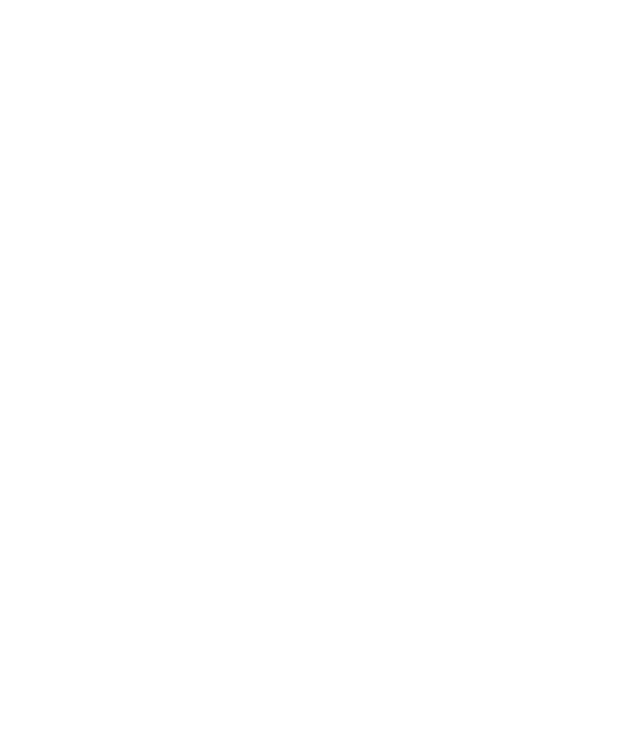
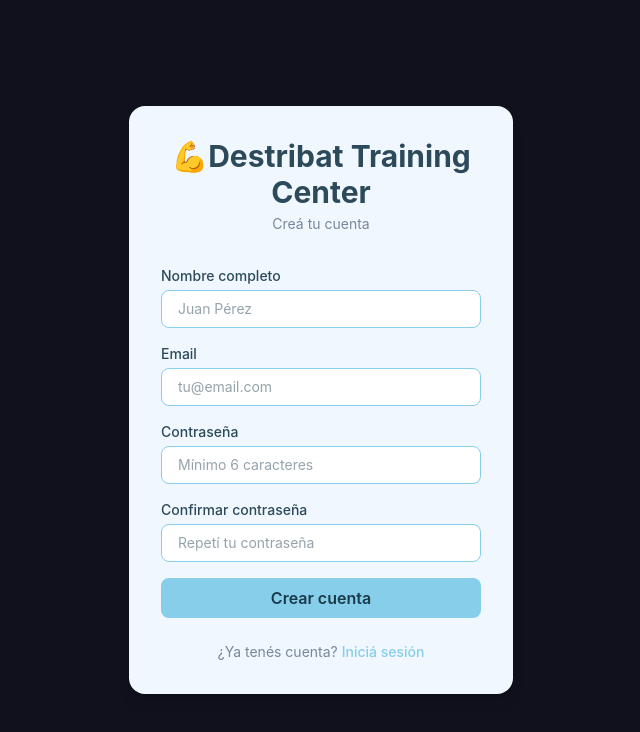
Before and after one commit to JonathanBenitezh1/gym-app, a React (Vite) app: page /registro in a window 1280 px wide. Before the commit this address had no page. Shown: the top 732 px of the page, without its empty margins (319-959 px from the left). Built offline with nearby package versions, Linux system fonts and the light colour scheme.

Commit message:
f.login&registroFront

```diff
--- a/src/App.jsx
+++ b/src/App.jsx
@@ -2,15 +2,17 @@
 
 // Páginas (las vamos a crear de a poco)
 import Login from './pages/Login'
+import Registro from './pages/Registro'
 import Horarios from './pages/Horarios'
 import MisReservas from './pages/MisReservas'
-import PanelPC from './pages/admin/PanelPc'
+import PanelPC from './pages/admin/PanelPC'
 
 function App() {
   return (
     <BrowserRouter>
       <Routes>
         <Route path="/"          element={<Login />} />
+        <Route path="/registro"  element={<Registro />} />
         <Route path="/horarios"  element={<Horarios />} />
         <Route path="/reservas"  element={<MisReservas />} />
         <Route path="/panel-gym" element={<PanelPC />} />
--- a/src/index.css
+++ b/src/index.css
@@ -1 +1,6 @@
 @import "tailwindcss" ;
+
+:root {
+  --color-fondo: #778899;
+  --color-primario: #87CEEB;
+}
--- a/src/pages/Horarios.jsx
+++ b/src/pages/Horarios.jsx
@@ -0,0 +1,4 @@
+function Horarios() {
+  return <div>Horarios</div>
+}
+export default Horarios
--- a/src/pages/Login.jsx
+++ b/src/pages/Login.jsx
@@ -1,9 +1,141 @@
+import { useState } from 'react'
+import { useNavigate } from 'react-router-dom'
+
 function Login() {
+  const [email, setEmail] = useState('')
+  const [password, setPassword] = useState('')
+  const [error, setError] = useState('')
+  const [loading, setLoading] = useState(false)
+
+  const handleSubmit = async (e) => {
+    e.preventDefault()
+
+    if (!email || !password) {
+      setError('Completá todos los campos')
+      return
+    }
+
+    setError('')
+    setLoading(true)
+
+    console.log('Intentando login con:', { email, password })
+
+    await new Promise(resolve => setTimeout(resolve, 1000))
+
+    setLoading(false)
+    alert('¡Formulario listo! Pronto conectamos con el backend.')
+  }
+    const navigate = useNavigate()
   return (
-    <div className="min-h-screen flex items-center justify-center bg-gray-50">
-      <div className="bg-white p-8 rounded-2xl shadow text-center">
-        <h1 className="text-2xl font-bold text-gray-800 mb-2">GymApp</h1>
-        <p className="text-gray-500">Pantalla de login — próximamente</p>
+    <div
+      className="min-h-screen flex items-center justify-center px-4"
+      style={{ backgroundColor: '#02020eef' }}
+    >
+      <div
+        className="w-full max-w-sm rounded-2xl shadow-lg p-8"
+        style={{ backgroundColor: '#f0f7ff' }}
+      >
+
+        {/* Título */}
+        <div className="text-center mb-8">
+          <h1
+            className="text-3xl font-bold"
+            style={{ color: '#2c4a5a' }}
+          >
+            💪Destribat Training Center
+          </h1>
+          <p
+            className="mt-1 text-sm"
+            style={{ color: '#778899' }}
+          >
+            Ingresá a tu cuenta
+          </p>
+        </div>
+
+        {/* Formulario */}
+        <form onSubmit={handleSubmit} className="flex flex-col gap-4">
+
+          {/* Email */}
+          <div className="flex flex-col gap-1">
+            <label
+              className="text-sm font-medium"
+              style={{ color: '#2c4a5a' }}
+            >
+              Email
+            </label>
+            <input
+              type="email"
+              placeholder="tu@email.com"
+              value={email}
+              onChange={(e) => setEmail(e.target.value)}
+              className="rounded-lg px-4 py-2 text-sm outline-none border"
+              style={{
+                borderColor: '#87CEEB',
+                color: '#2c4a5a',
+                backgroundColor: '#ffffff'
+              }}
+            />
+          </div>
+
+          {/* Contraseña */}
+          <div className="flex flex-col gap-1">
+            <label
+              className="text-sm font-medium"
+              style={{ color: '#2c4a5a' }}
+            >
+              Contraseña
+            </label>
+            <input
+              type="password"
+              placeholder="••••••••"
+              value={password}
+              onChange={(e) => setPassword(e.target.value)}
+              className="rounded-lg px-4 py-2 text-sm outline-none border"
+              style={{
+                borderColor: '#87CEEB',
+                color: '#2c4a5a',
+                backgroundColor: '#ffffff'
+              }}
+            />
+          </div>
+
+          {/* Error */}
+          {error && (
+            <p className="text-sm text-center" style={{ color: '#e05555' }}>
+              {error}
+            </p>
+          )}
+
+          {/* Botón */}
+          <button
+            type="submit"
+            disabled={loading}
+            className="font-semibold py-2 rounded-lg transition-opacity"
+            style={{
+              backgroundColor: loading ? '#b0d8ed' : '#B0C4DE',
+              color: '#1a3a4a'
+            }}
+          >
+            {loading ? 'Ingresando...' : 'Ingresar'}
+          </button>
+
+        </form>
+
+        {/* Registro */}
+        <p
+          className="text-center text-sm mt-6"
+          style={{ color: '#778899' }}
+        >
+          ¿No tenés cuenta?{' '}
+         <span
+            className="cursor-pointer hover:underline font-medium"
+            style={{ color: '#87CEEB' }}
+            onClick={() => navigate('/registro')}
+          >
+        Registrate
+      </span>
+        </p>
+
       </div>
     </div>
   )
--- a/src/pages/MisReservas.jsx
+++ b/src/pages/MisReservas.jsx
@@ -0,0 +1,4 @@
+function MisReservas() {
+  return <div>Mis Reservas</div>
+}
+export default MisReservas
--- /dev/null
+++ b/src/pages/Registro.jsx
@@ -0,0 +1,176 @@
+import { useState } from 'react'
+import { useNavigate } from 'react-router-dom'
+
+function Registro() {
+  const [nombre, setNombre] = useState('')
+  const [email, setEmail] = useState('')
+  const [password, setPassword] = useState('')
+  const [confirmar, setConfirmar] = useState('')
+  const [error, setError] = useState('')
+  const [loading, setLoading] = useState(false)
+
+  // useNavigate nos permite cambiar de pantalla por código
+  // Por ejemplo: navigate('/horarios') lleva al usuario a esa ruta
+  const navigate = useNavigate()
+
+  const handleSubmit = async (e) => {
+    e.preventDefault()
+
+    // Validaciones
+    if (!nombre || !email || !password || !confirmar) {
+      setError('Completá todos los campos')
+      return
+    }
+
+    if (password.length < 6) {
+      setError('La contraseña debe tener al menos 6 caracteres')
+      return
+    }
+
+    if (password !== confirmar) {
+      setError('Las contraseñas no coinciden')
+      return
+    }
+
+    setError('')
+    setLoading(true)
+
+    // Por ahora simulamos el registro
+    // Acá después va la llamada al backend
+    console.log('Registrando usuario:', { nombre, email, password })
+
+    await new Promise(resolve => setTimeout(resolve, 1000))
+
+    setLoading(false)
+
+    // Después del registro exitoso redirigimos al login
+    alert('¡Registro exitoso! Ahora podés iniciar sesión.')
+    navigate('/')
+  }
+
+  return (
+    <div
+      className="min-h-screen flex items-center justify-center px-4"
+      style={{ backgroundColor: '#02020eef' }}
+    >
+      <div
+        className="w-full max-w-sm rounded-2xl shadow-lg p-8"
+        style={{ backgroundColor: '#f0f7ff' }}
+      >
+
+        {/* Título */}
+        <div className="text-center mb-8">
+          <h1
+            className="text-3xl font-bold"
+            style={{ color: '#2c4a5a' }}
+          >
+            💪Destribat Training Center
+          </h1>
+          <p className="mt-1 text-sm" style={{ color: '#778899' }}>
+            Creá tu cuenta
+          </p>
+        </div>
+
+        {/* Formulario */}
+        <form onSubmit={handleSubmit} className="flex flex-col gap-4">
+
+          {/* Nombre */}
+          <div className="flex flex-col gap-1">
+            <label className="text-sm font-medium" style={{ color: '#2c4a5a' }}>
+              Nombre completo
+            </label>
+            <input
+              type="text"
+              placeholder="Juan Pérez"
+              value={nombre}
+              onChange={(e) => setNombre(e.target.value)}
+              className="rounded-lg px-4 py-2 text-sm outline-none border"
+              style={{ borderColor: '#87CEEB', color: '#2c4a5a', backgroundColor: '#ffffff' }}
+            />
+          </div>
+
+          {/* Email */}
+          <div className="flex flex-col gap-1">
+            <label className="text-sm font-medium" style={{ color: '#2c4a5a' }}>
+              Email
+            </label>
+            <input
+              type="email"
+              placeholder="tu@email.com"
+              value={email}
+              onChange={(e) => setEmail(e.target.value)}
+              className="rounded-lg px-4 py-2 text-sm outline-none border"
+              style={{ borderColor: '#87CEEB', color: '#2c4a5a', backgroundColor: '#ffffff' }}
+            />
+          </div>
+
+          {/* Contraseña */}
+          <div className="flex flex-col gap-1">
+            <label className="text-sm font-medium" style={{ color: '#2c4a5a' }}>
+              Contraseña
+            </label>
+            <input
+              type="password"
+              placeholder="Mínimo 6 caracteres"
+              value={password}
+              onChange={(e) => setPassword(e.target.value)}
+              className="rounded-lg px-4 py-2 text-sm outline-none border"
+              style={{ borderColor: '#87CEEB', color: '#2c4a5a', backgroundColor: '#ffffff' }}
+            />
+          </div>
+
+          {/* Confirmar contraseña */}
+          <div className="flex flex-col gap-1">
+            <label className="text-sm font-medium" style={{ color: '#2c4a5a' }}>
+              Confirmar contraseña
+            </label>
+            <input
+              type="password"
+              placeholder="Repetí tu contraseña"
+              value={confirmar}
+              onChange={(e) => setConfirmar(e.target.value)}
+              className="rounded-lg px-4 py-2 text-sm outline-none border"
+              style={{ borderColor: '#87CEEB', color: '#2c4a5a', backgroundColor: '#ffffff' }}
+            />
+          </div>
+
+          {/* Error */}
+          {error && (
+            <p className="text-sm text-center" style={{ color: '#e05555' }}>
+              {error}
+            </p>
+          )}
+
+          {/* Botón */}
+          <button
+            type="submit"
+            disabled={loading}
+            className="font-semibold py-2 rounded-lg transition-opacity"
+            style={{
+              backgroundColor: loading ? '#b0d8ed' : '#87CEEB',
+              color: '#1a3a4a'
+            }}
+          >
+            {loading ? 'Registrando...' : 'Crear cuenta'}
+          </button>
+
+        </form>
+
+        {/* Volver al login */}
+        <p className="text-center text-sm mt-6" style={{ color: '#778899' }}>
+          ¿Ya tenés cuenta?{' '}
+          <span
+            className="cursor-pointer hover:underline font-medium"
+            style={{ color: '#87CEEB' }}
+            onClick={() => navigate('/')}
+          >
+            Iniciá sesión
+          </span>
+        </p>
+
+      </div>
+    </div>
+  )
+}
+
+export default Registro
--- a/src/pages/admin/PanelPc.jsx
+++ b/src/pages/admin/PanelPc.jsx
@@ -0,0 +1,4 @@
+function PanelPC() {
+  return <div>Panel Gimnasio</div>
+}
+export default PanelPC
--- a/src/pages/profesor/CargaRutina.jsx
+++ b/src/pages/profesor/CargaRutina.jsx
@@ -0,0 +1,4 @@
+function CargaRutina() {
+  return <div>Carga Rutina</div>
+}
+export default CargaRutina
--- a/src/pages/profesor/MisClases.jsx
+++ b/src/pages/profesor/MisClases.jsx
@@ -0,0 +1,4 @@
+function MisClases() {
+  return <div>Mis Clases</div>
+}
+export default MisClases
```
